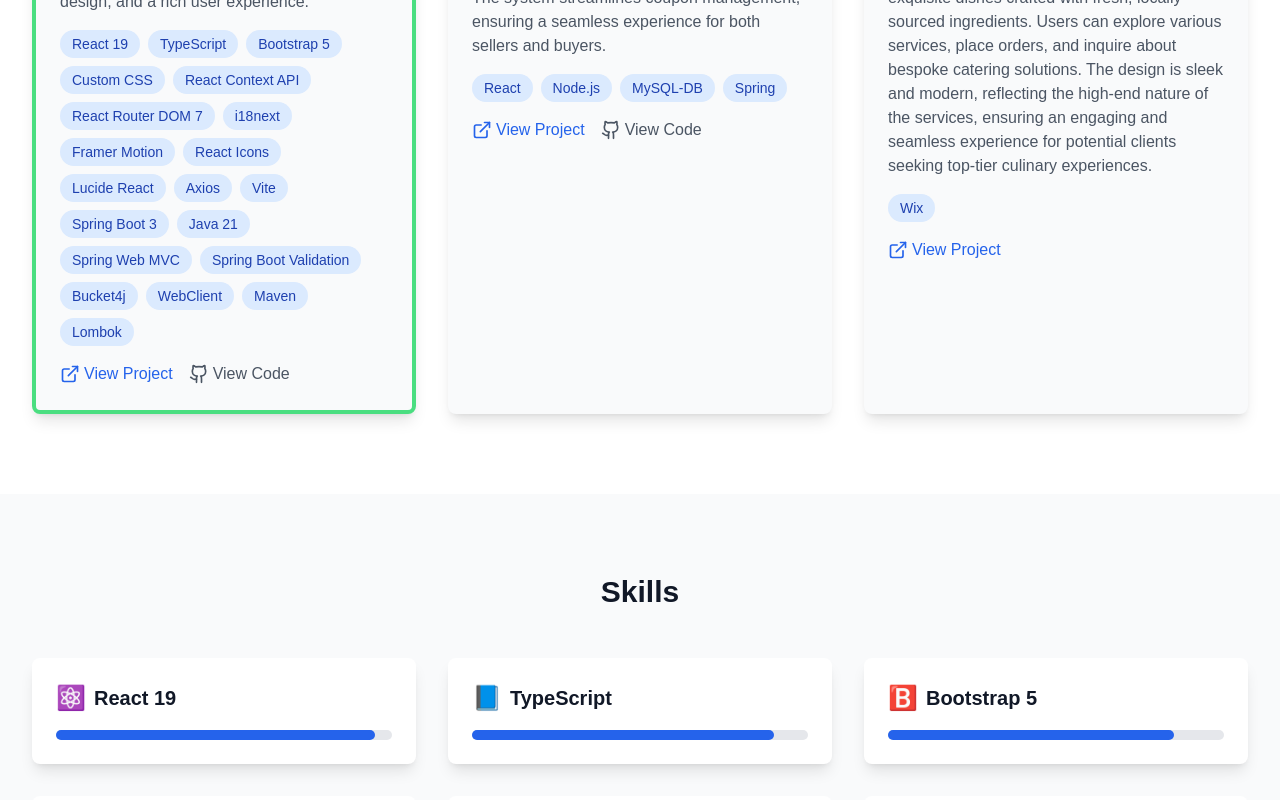
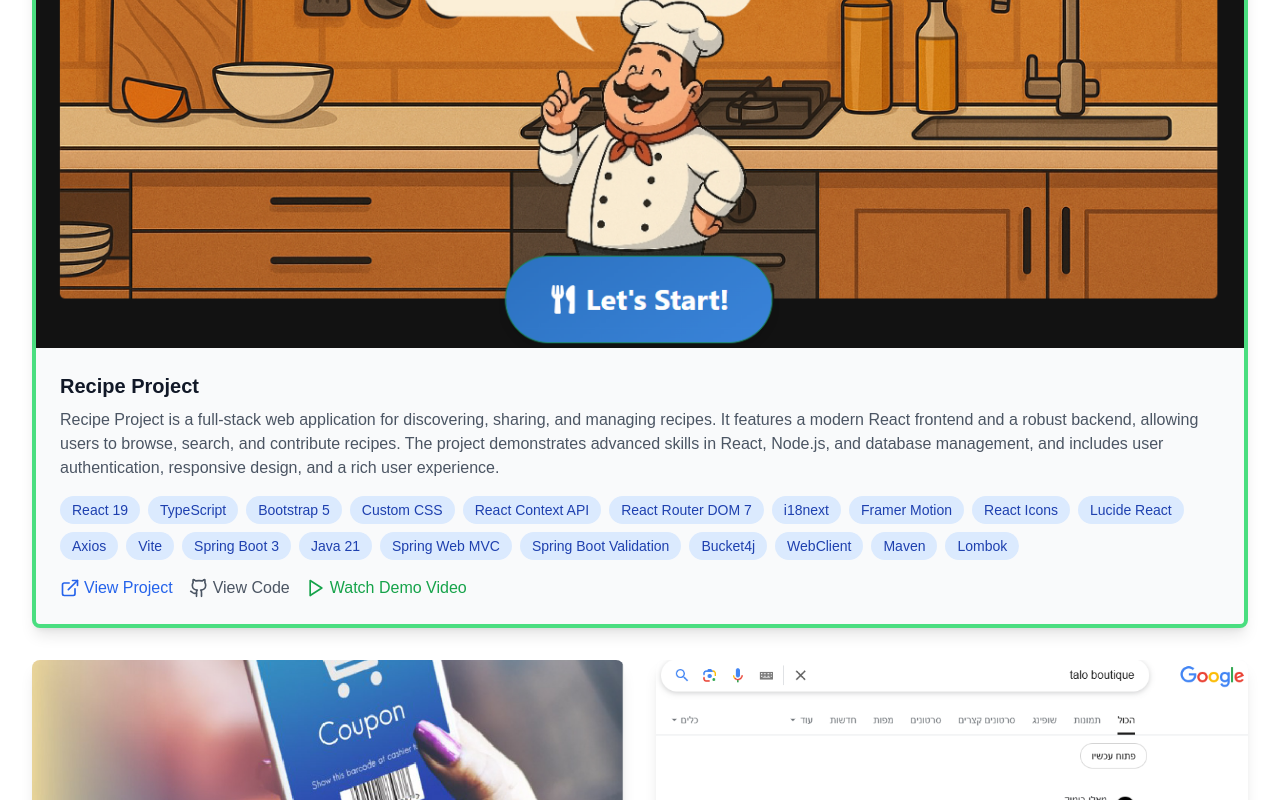
Before and after one commit to noamshalev4/My_WebSite, a React (Vite) app: page / in a window 1280 px wide. Shown: the part 2062-2862 px from the top of the page. Built offline with nearby package versions, Linux system fonts and the light colour scheme.

Commit message:
Home Page Renovation

```diff
--- a/src/components/Projects.tsx
+++ b/src/components/Projects.tsx
@@ -1,7 +1,7 @@
 import React, { useState } from 'react';
 import { useTranslation } from 'react-i18next';
 import { motion, AnimatePresence } from 'framer-motion';
-import { ExternalLink, Github, X, ChevronLeft, ChevronRight } from 'lucide-react';
+import { ExternalLink, Github, X, ChevronLeft, ChevronRight, Play } from 'lucide-react';
 
 interface Project {
   id: number;
@@ -82,11 +82,10 @@ const GalleryModal: React.FC<GalleryModalProps> = ({ isOpen, onClose, images })
                   <button
                     key={index}
                     onClick={() => setCurrentImageIndex(index)}
-                    className={`w-2 h-2 rounded-full transition-all ${
-                      index === currentImageIndex
-                        ? 'bg-white'
-                        : 'bg-white bg-opacity-50 hover:bg-opacity-75'
-                    }`}
+                    className={`w-2 h-2 rounded-full transition-all ${index === currentImageIndex
+                      ? 'bg-white'
+                      : 'bg-white bg-opacity-50 hover:bg-opacity-75'
+                      }`}
                   />
                 ))}
               </div>
@@ -159,14 +158,14 @@ const Projects: React.FC = () => {
         <h2 className="section-heading text-center mb-12">
           {t('projects.title') || 'My Projects'}
         </h2>
-        <div className="grid grid-cols-1 md:grid-cols-2 lg:grid-cols-3 gap-8">
+        <div className="grid grid-cols-1 md:grid-cols-2 gap-8">
           {projects.map((project, idx) => (
             <motion.div
               key={project.id}
               initial={{ opacity: 0, y: 20 }}
               whileInView={{ opacity: 1, y: 0 }}
               transition={{ duration: 0.5 }}
-              className={`relative bg-gray-50 dark:bg-gray-800 rounded-lg overflow-hidden shadow-lg card ${project.featured ? 'border-4 border-green-400' : ''}`}
+              className={`relative bg-gray-50 dark:bg-gray-800 rounded-lg overflow-hidden shadow-lg card ${project.featured ? 'border-4 border-green-400' : ''} ${projects.length % 2 !== 0 && idx === 0 ? 'md:col-span-2 mx-auto' : ''}`}
             >
               {/* Featured badge */}
               {project.featured && (
@@ -177,7 +176,7 @@ const Projects: React.FC = () => {
               <img
                 src={project.image}
                 alt={project.title}
-                className="w-full h-48 object-cover"
+                className={`w-full ${projects.length % 2 !== 0 && idx === 0 ? 'h-120' : 'h-48'} object-cover`}
               />
               <div className="p-6">
                 <h3 className="text-xl font-bold text-gray-900 dark:text-white mb-2">
@@ -227,6 +226,17 @@ const Projects: React.FC = () => {
                       {t('projects.viewGithub') || 'GitHub'}
                     </a>
                   )}
+                  {project.id === 0 && (
+                    <button
+                      onClick={() => {
+                        window.open('https://drive.google.com/file/d/1FrE7OpGQVKrB5I0__AkMODE5qq9ItFap/view?usp=sharing', '_blank');
+                      }}
+                      className="flex items-center text-green-600 dark:text-green-400 hover:text-green-800 dark:hover:text-green-300"
+                    >
+                      <Play className="h-5 w-5 mr-1" />
+                      Watch Demo Video
+                    </button>
+                  )}
                 </div>
               </div>
             </motion.div>
```
Also changed, not shown: 1 other file (tests, documents, lock files or other folders).
